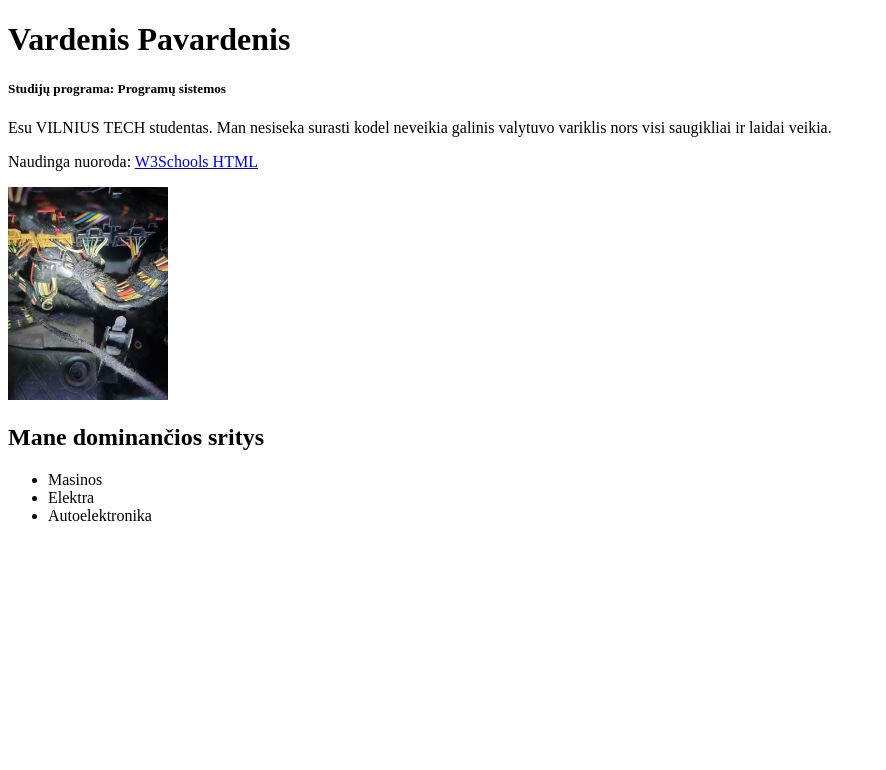
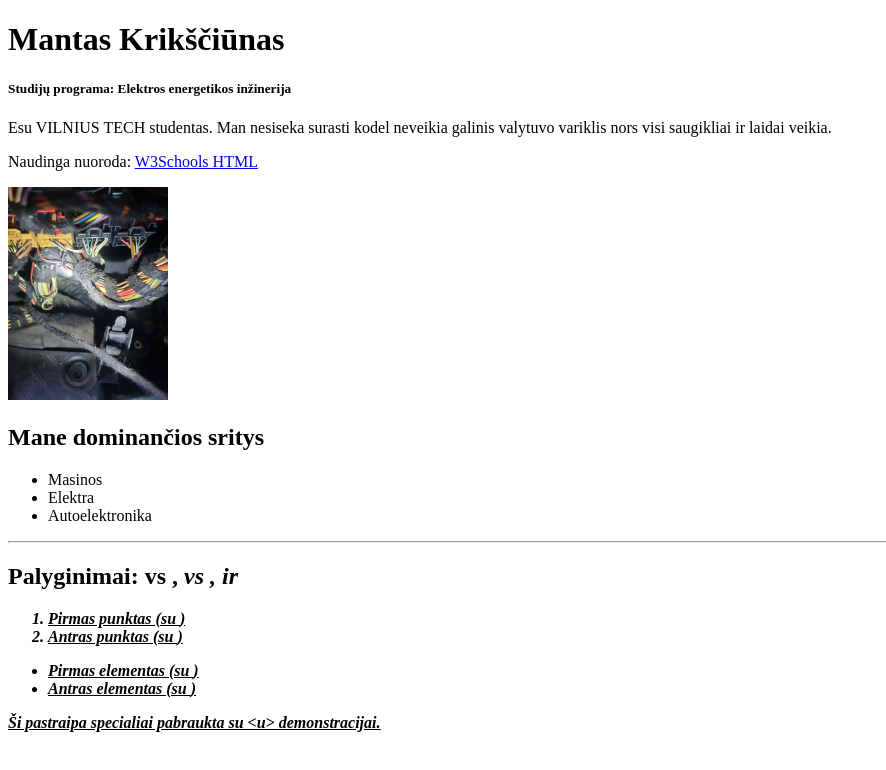
Before and after one commit to iiMantas/iiMantas.github.io, a plain HTML site: page index.html in a window 1280 px wide. Shown: the whole page, without its empty margins (0-886 px from the left). Drawn offline with Linux system fonts and the light colour scheme.

Commit message:
Add files via upload

```diff
--- a/index.html
+++ b/index.html
@@ -10,8 +10,8 @@
 <body>
 
   <!-- 5a-->
-  <h1>Vardenis Pavardenis</h1>
-  <h5>Studijų programa: Programų sistemos</h5>
+  <h1>Mantas Krikščiūnas</h1>
+  <h5>Studijų programa: Elektros energetikos inžinerija</h5>
 
   <!-- 5f. DIV konteineris: jis sugrupuoja susijusius elementus,
        kad būtų patogiau juos išdėstyti/stilizuoti CSS ar apdoroti su JS -->
@@ -53,3 +53,37 @@
 
 </body>
 </html>
+
+
+<hr>
+
+<h2>Palyginimai: <strong> vs <b>, <em> vs <i>, ir <u></h2>
+
+<!-- a) -->
+<ol>
+  <li><strong>Pirmas punktas (su <strong>)</strong></li>
+  <li><b>Antras punktas (su <b>)</b></li>
+</ol>
+<!--
+SKIRTUMAS:
+<strong> – semantinis „svarbu“ (ekranų skaitytuvai pabrėžia, SEO supranta reikšmę).
+<b>      – tik vizualus paryškinimas be semantikos.
+Jei turinys iš tikro svarbus – rinkis <strong>, o ne <b>.
+-->
+
+<!-- b)  -->
+<ul>
+  <li><em>Pirmas elementas (su <em>)</em></li>
+  <li><i>Antras elementas (su <i>)</i></li>
+</ul>
+<!--
+SKIRTUMAS:
+<em> – semantinis/emocinis akcentas; skaitytuvai keičia intonaciją; gali būti
+       įdėtas kelis kartus stiprinant akcentą (<em><em>…</em></em>).
+<i>  – tik kursyvas/stilė; nereiškia akcento (tinka terminams, užsienio žodžiams).
+-->
+
+<!-- c)  -->
+<p>
+  <u>Ši pastraipa specialiai pabraukta su &lt;u&gt; demonstracijai.</u>
+  </p>
```
